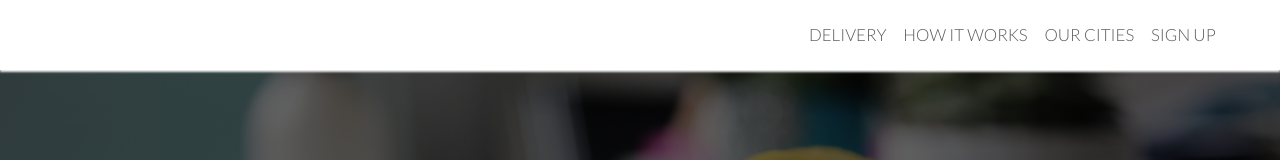
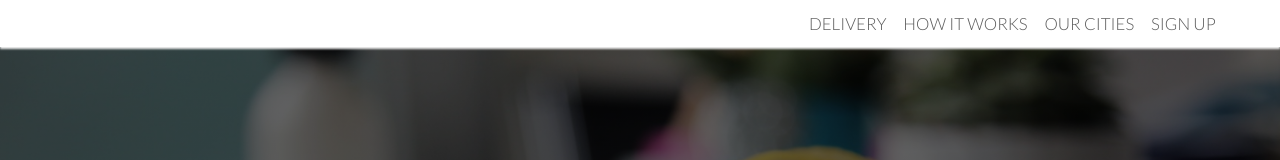
Before and after one commit to DlOMEDES/healty_eats, a plain HTML site: page index.html in a window 1280 px wide. Shown: the top 160 px of the page. Drawn offline with nearby package versions, Linux system fonts and the light colour scheme; files whose address does not match are found by name.

Commit message:
polished v2

```diff
--- a/resources/css/style.sass
+++ b/resources/css/style.sass
@@ -137,7 +137,7 @@ p
   width: 100%
   background-color: $white
   box-shadow: 0 2px 2px #efefef
-
+  z-index: 1
 // LOGO
 .logo
   position: relative
@@ -474,16 +474,14 @@ footer
         display: flex
         position: relative
         justify-content: flex-end
-        top: 0
         margin-right: 4em
+        padding: 1em 0
       .navi
         color: $main_clr
-        padding: .3em 0
         margin: 0 .5em
         font-weight: 300
         font-size: 1.2em
         letter-spacing: 0px
-        line-height: 3
         text-decoration: none
         text-transform: uppercase
         border: none
```
Also changed, not shown: resources/css/style.css, 1 other file.
